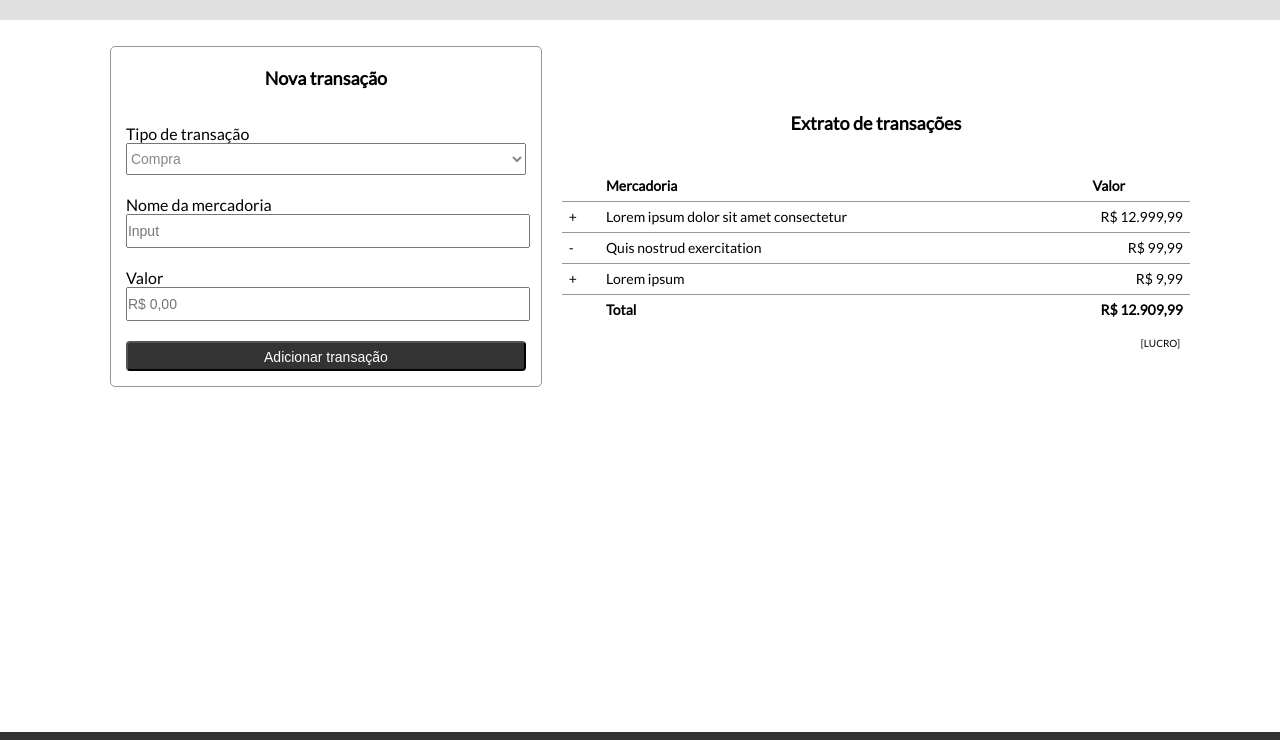
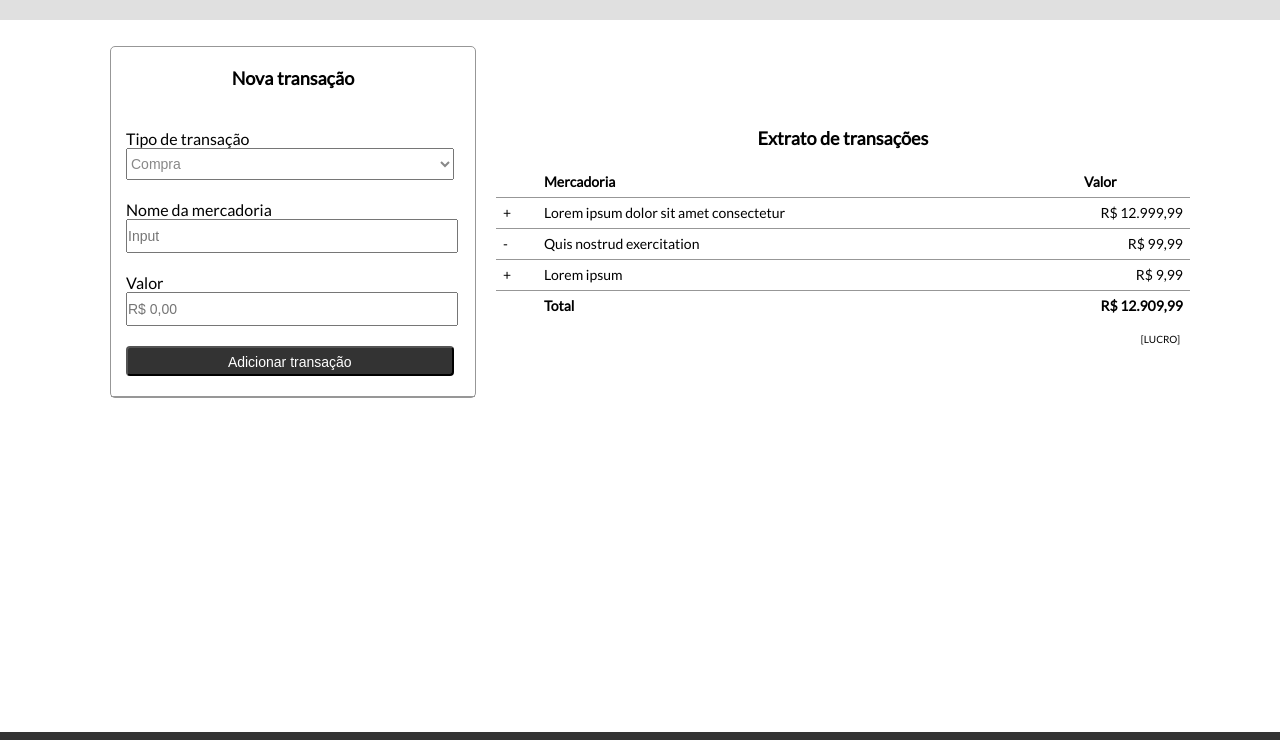
Before and after one commit to beatrizalvc/Projeto1, a plain HTML site: page index.html in a window 1280 px wide. Shown: the part 60-800 px from the top of the page. Drawn offline with Linux system fonts and the light colour scheme.

Commit message:
arquivos atualizados

```diff
--- a/index.html
+++ b/index.html
@@ -5,7 +5,7 @@
     <meta charset="utf-8" />
     <link rel="preconnect" href="https://fonts.gstatic.com">
     <link href="https://fonts.googleapis.com/css2?family=Lato:wght@100;400&display=swap" rel="stylesheet">
-    <link href="teste2.css" rel="stylesheet" type="text/css" />
+    <link href="main.css" rel="stylesheet" type="text/css" />
     <meta name="viewport" content="width=device-width, initial-scale=1.0">
     <title> Controle Financeiro </title>
 </head>
@@ -32,34 +32,35 @@
         </section>
     </header>
     <section class="container">
+        <!-- Caixa Transação -->
         <div class="box-input">
             <h3 class="nova-transacao"> Nova transação </h3>
             <form method="POST">
-               <!-- <div class="formulario"> -->
+                <div class="formulario"> <!-- MEXENDO AQUI -->
                     <div class="item">
-                        <label for="transacao"> Tipo de transação </label> <br />
+                        <label for="transacao"> Tipo de transação </label>
                         <select id="transacao" name="transacao" >
                             <option value="compra"> Compra </option>
                             <option value="venda"> Venda </option>
                         </select>
                     </div>
                     <div class="item-maior">
-                        <label for="mercadoria"> Nome da mercadoria </label> <br />
-                        <input id="mercadoria" type="text" name="first-text-field" placeholder="Input" />
+                        <label for="mercadoria"> Nome da mercadoria </label>
+                        <input id="mercadoria" type="text" placeholder="Input" />
                     </div>
                     <div class="item">
-                        <label for="valor"> Valor </label> <br />
+                        <label for="valor"> Valor </label>
                         <input id="valor" type="text" placeholder="R$ 0,00" />
                     </div>
-                <!-- </div> -->
+                </div><!-- MEXENDO AQUI -->
                 <div class="botao-transacao">
+                </form>
                     <button class="submit" type="submit">Adicionar transação</button>
                 </div>
-            </form>
         </div>
-
+        <!-- Caixa Extrato -->
         <div class="extratos">
-            <h3> Extrato de transações </h3> <br />
+            <h3> Extrato de transações </h3>
             <table>
                 <tr class="tr-border">
                     <th></th>
@@ -88,13 +89,10 @@
                     <td class="tr-right"><strong> R$ 12.909,99 </strong>  </td>
                 </tr>
                 <tr>
-                    <td></td>
-                    <td></td>
-                    <td class="lucro"> [LUCRO]</td>
+                    <td colspan="3" class="lucro"> [LUCRO]</td>
                 </tr>
             </table>
         </div>
-
     </section>
     <footer></footer>
 </body>
--- a/teste2.css
+++ b/main.css
@@ -221,7 +221,6 @@ footer {
     .box-input {
         display: flex;
         flex-direction: column;
-        align-items: center;
         justify-content: center;
         border: 1px solid #979797;
         border-radius: 5px;
@@ -233,29 +232,33 @@ footer {
         margin: 20px 0;
     }
 
-    form {
+    div.formulario {
         display: flex;
+        justify-content: center;
         flex-direction: row;
-        align-items: center;
-        justify-content: center;
-        border: none;
+        padding: 0;
     }
 
-    form div {
-        padding: 0;
-        margin: 0 20px;
+    div.item {
+        width: 25%;
     }
 
-    form div:nth-child(4) {
-        align-self: baseline;
+    div.item-maior {
+        width: 40%;
+        padding: 0 20px;
     }
 
+    .submit {
+        width: 30%;
+        margin: 0 15px 20px 20px;
+        float: right;
+    }
 
 }
 
-/* MEDIA TABLET LANDSCAPE */
+/* MEDIA DESKTOP */
 
-@media (min-width: 1110px) {
+@media (min-width: 1112px) {
     header {
         height: 80px;
     }
@@ -316,30 +319,22 @@ footer {
         flex-grow: 1;
     }
 
-    form {
+    div.formulario {
         display: flex;
+        justify-content: center;
         flex-direction: column;
-        align-items: center;
-        justify-content: center;
-        border: none;
-        width: 400px;
-        margin: 14.9px;
+        padding: 0;
     }
 
-    form div {
-        margin-bottom: 20px;
-    }
-
-    form div:nth-child(4) {
-        margin: 0;
-    }
-
-    #transacao {
-        width: 400px;
+    div.item, div.item-maior, div.botao-transacao {
+        width: 90%;
+        padding: 20px 15px 0 15px;
     }
 
     .submit {
-        align-items: center;
-        justify-content: center;
+        margin: 0;
+        width: 100%;
+        margin-bottom: 20px;
+
     }
 }
```
